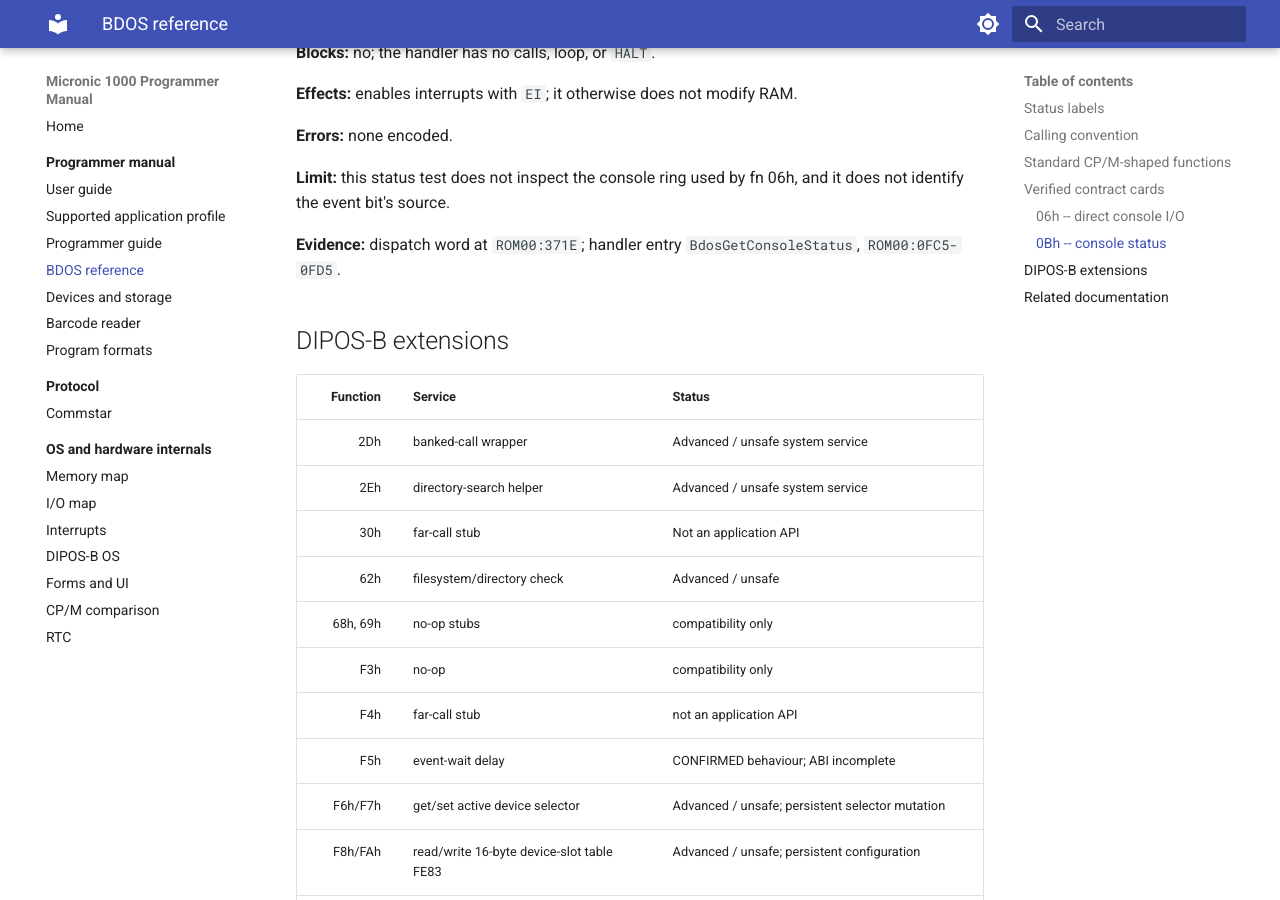
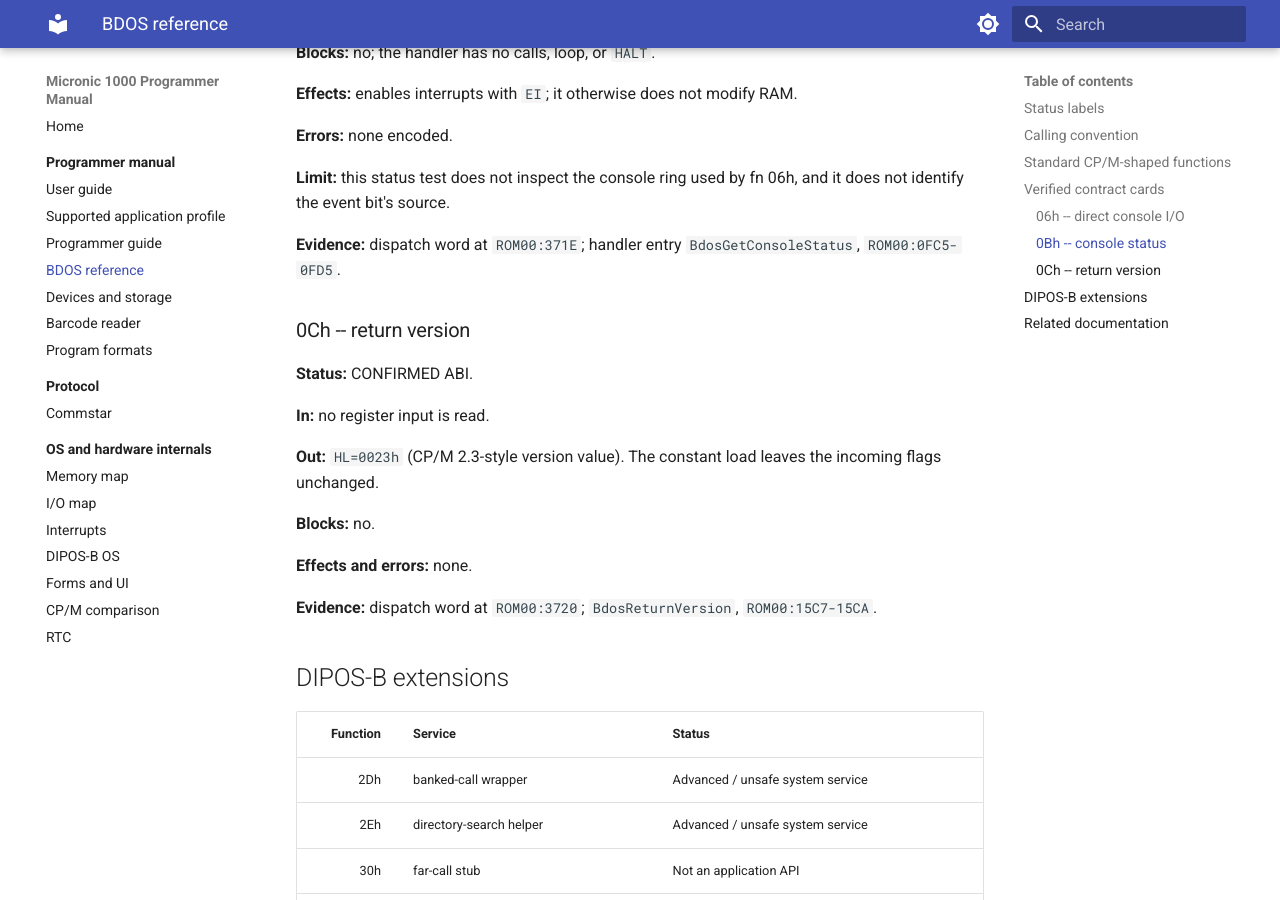
Before and after one commit to philpem/micronic1000, an MkDocs documentation site: the page built from doc/manual/bdos-reference.md, in a window 1280 px wide and 900 px high, scrolled down 2739 px. Built offline with MkDocs 1.6.1 and Material for MkDocs 9.7.7, drawn with Linux system fonts in a browser that asks for light colours; some of the changed text lies outside the part shown.

Commit message:
document BDOS version contract

```diff
--- a/doc/manual/bdos-reference.md
+++ b/doc/manual/bdos-reference.md
@@ -35,7 +35,7 @@
 | 07h, 08h | get/set IOBYTE | Stub; setting has no routing effect |
 | 09h, 0Ah | string output, line input | CONFIRMED behaviour; ABI incomplete |
 | 0Bh | console status | CONFIRMED ABI |
-| 0Ch | return version | CONFIRMED: returns 23h; remaining ABI incomplete |
+| 0Ch | return version | CONFIRMED ABI: HL=0023h |
 | 0Dh | reset disk system | stub |
 | 0Eh, 19h | select/get current drive | CONFIRMED behaviour; ABI incomplete |
 | 0Fh-17h | FCB open through rename | CONFIRMED behaviour; ABI incomplete |
@@ -106,6 +106,22 @@
 **Evidence:** dispatch word at `ROM00:371E`; handler entry
 `BdosGetConsoleStatus`, `ROM00:0FC5-0FD5`.
 
+### 0Ch -- return version
+
+**Status:** CONFIRMED ABI.
+
+**In:** no register input is read.
+
+**Out:** `HL=0023h` (CP/M 2.3-style version value). The constant load leaves
+the incoming flags unchanged.
+
+**Blocks:** no.
+
+**Effects and errors:** none.
+
+**Evidence:** dispatch word at `ROM00:3720`; `BdosReturnVersion`,
+`ROM00:15C7-15CA`.
+
 ## DIPOS-B extensions
 
 | Function | Service | Status |
```
Also changed, not shown: doc/research/TASKS.md (+3 -0 lines).
